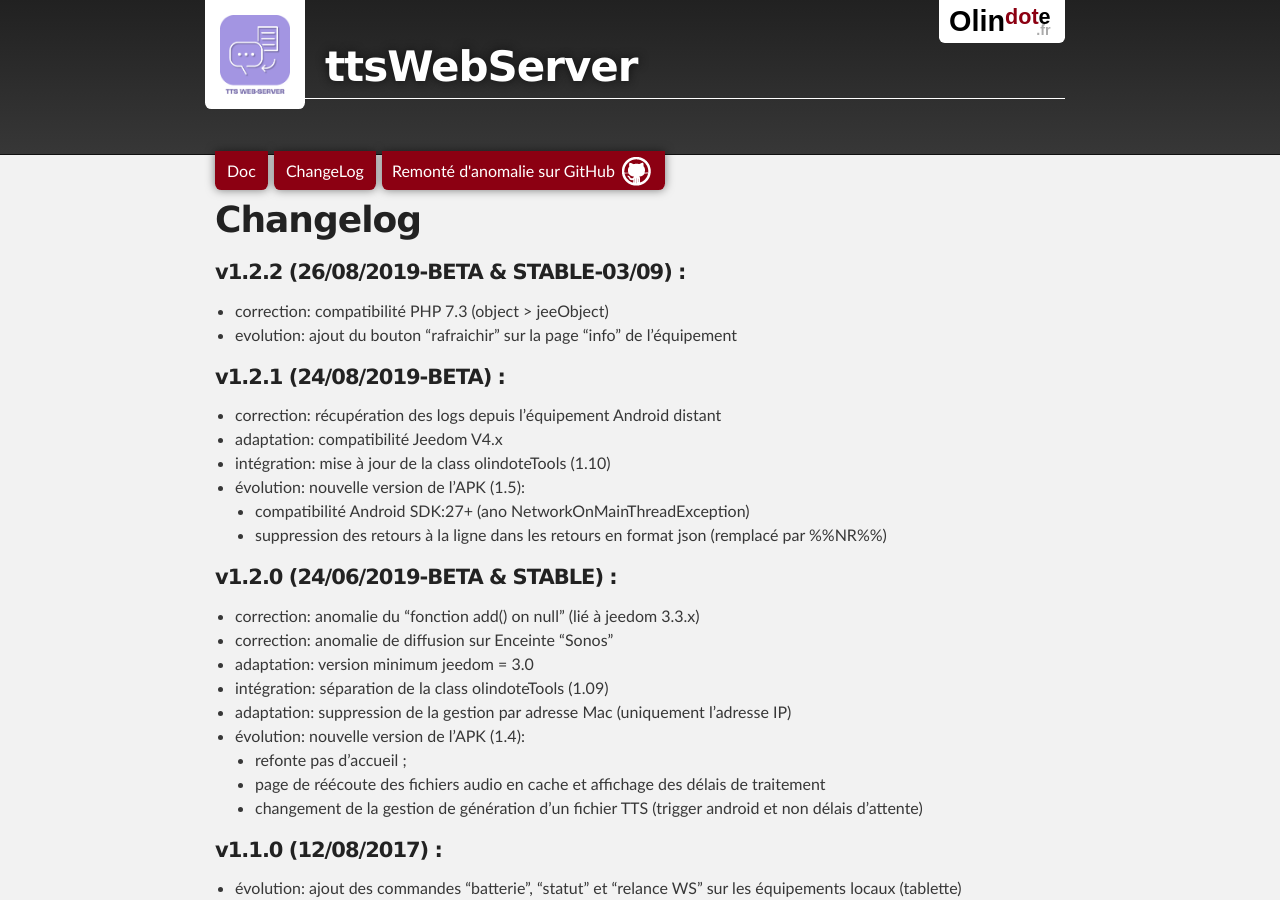
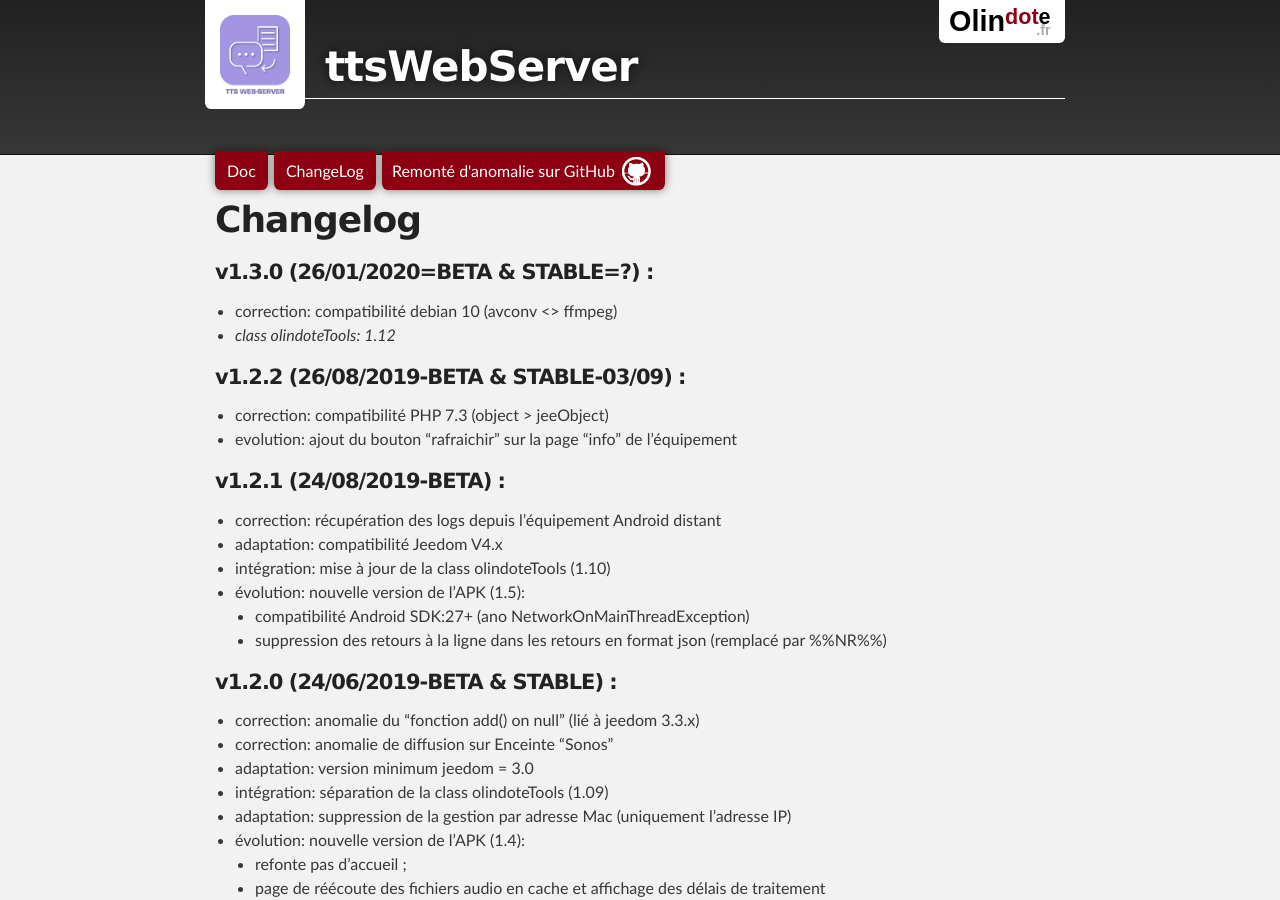
Before and after one commit to abarrau/jeedom-plugins-doc, a Jekyll site: the page built from docs/ttsWebServer/changelog.md, in a window 1280 px wide and 900 px high. Built offline with Jekyll 4.4.1, drawn with Linux system fonts in a browser that asks for light colours; our own code applies the rules of GitHub Pages for plain Markdown files; the repository's description, which GitHub fills in, is left out.

Commit message:
maj doc, changelog tws

```diff
--- a/docs/ttsWebServer/changelog.md
+++ b/docs/ttsWebServer/changelog.md
@@ -1,4 +1,8 @@
 # Changelog
+
+#### v1.3.0 (26/01/2020=BETA & STABLE=?) :
+- correction: compatibilité debian 10 (avconv <> ffmpeg)
+- _class olindoteTools: 1.12_
 
 #### v1.2.2 (26/08/2019-BETA & STABLE-03/09) :
 - correction: compatibilité PHP 7.3 (object > jeeObject)
```
Also changed, not shown: docs/iCalendar/changelog.md (+1 -1 lines), docs/ttsWebServer/index.md (+1 -0 lines), docs/ttsWebServer/images/ttsWebServer_screenshot2.jpg.
